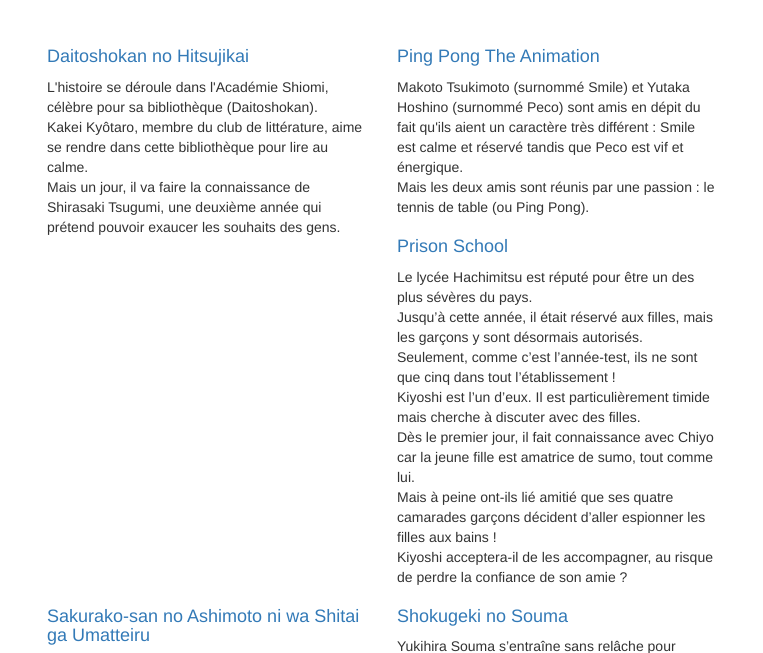
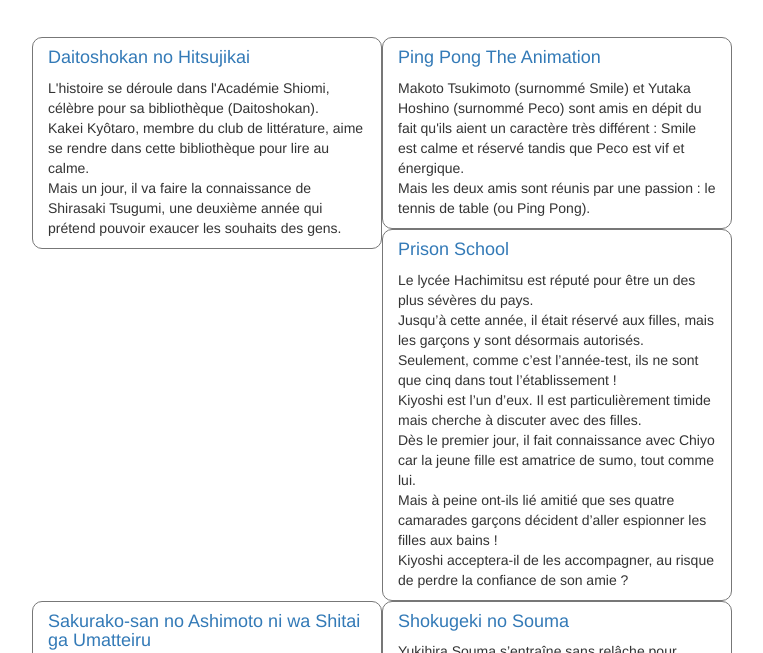
Before and after one commit to Subarashii-no-Fansub/subarashii-no-fansub.github.io, a plain HTML site: page projets/index.html in a window 1280 px wide. Shown: the part 84-737 px from the top of the page, without its empty margins (258-1021 px from the left). Drawn offline with nearby package versions, Linux system fonts and the light colour scheme.

Commit message:
Update index.html

```diff
--- a/projets/index.html
+++ b/projets/index.html
@@ -18,6 +18,7 @@
 		<![endif]-->
 	<!-- Custom styles for this template -->
 	<link href="../../css/jumbotron-narrow.css" rel="stylesheet">
+	<link href="../../css/project.css" rel="stylesheet">
 
 </head>
 
```
